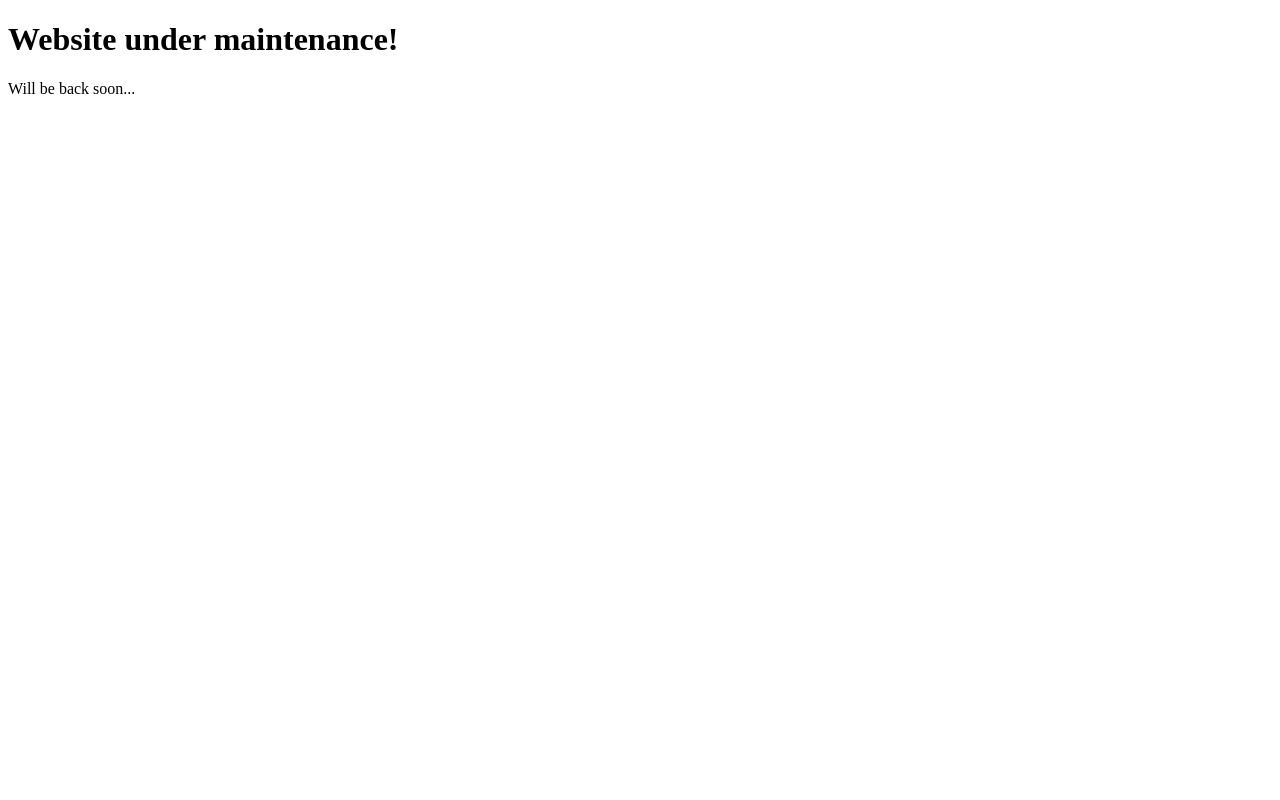
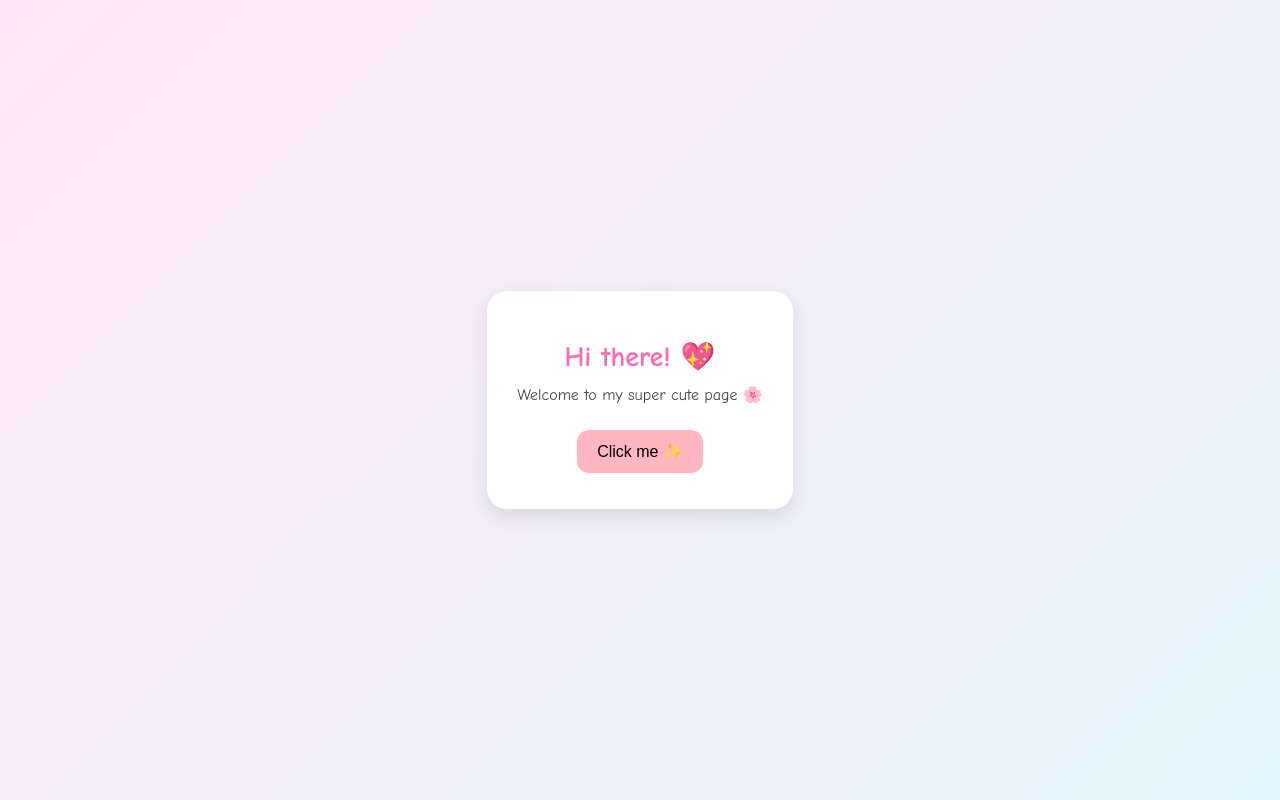
Before and after one commit to JoaoManuelRego/joaomanuelrego.github.io, a plain HTML site: page index.html in a window 1280 px wide. Drawn offline with Linux system fonts and the light colour scheme.

Commit message:
simple_github_pages_index (1)

```diff
--- a/index.html
+++ b/index.html
@@ -1,12 +1,95 @@
-<!DOCTYPE html>
-<html>
-<Head>
-<title>
-Maria Beatriz & João Manuel
-</title>
-</Head>
+<!doctype html>
+<html lang="en">
+<head>
+  <meta charset="utf-8" />
+  <meta name="viewport" content="width=device-width, initial-scale=1" />
+  <title>Cute Site ✨</title>
+  <style>
+    body {
+      margin: 0;
+      font-family: "Comic Sans MS", "Comic Neue", cursive;
+      background: linear-gradient(135deg, #ffe6f7, #e6f7ff);
+      color: #444;
+      min-height: 100vh;
+      display: flex;
+      align-items: center;
+      justify-content: center;
+    }
+    .card {
+      background: white;
+      border-radius: 20px;
+      padding: 30px;
+      max-width: 420px;
+      text-align: center;
+      box-shadow: 0 8px 20px rgba(0,0,0,0.1);
+      transition: all 0.3s ease;
+    }
+    h1 {
+      font-size: 28px;
+      margin-bottom: 12px;
+      color: #ff69b4;
+    }
+    p {
+      margin: 0 0 20px;
+    }
+    button {
+      background: #ffb6c1;
+      border: none;
+      padding: 12px 20px;
+      border-radius: 12px;
+      font-size: 16px;
+      cursor: pointer;
+      transition: background 0.2s;
+      margin: 6px;
+    }
+    button:hover {
+      background: #ff8da1;
+    }
+    .hidden {
+      display: none;
+    }
+    .emoji {
+      font-size: 40px;
+      margin: 10px 0;
+    }
+  </style>
+</head>
 <body>
-<h1>Website under maintenance!</h1>
-<p>Will be back soon...</p>
+  <div class="card">
+    <!-- Initial page -->
+    <div id="page1">
+      <h1>Hi there! 💖</h1>
+      <p>Welcome to my super cute page 🌸</p>
+      <button onclick="showPage2()">Click me ✨</button>
+    </div>
+
+    <!-- Hidden page with Yes/No options -->
+    <div id="page2" class="hidden">
+      <h1>Yay! 🎉</h1>
+      <div class="emoji">🐱🌈🍓</div>
+      <p>You discovered the secret page. Do you like it? 💕</p>
+      <button onclick="answerYes()">Yes 💖</button>
+      <button onclick="answerNo()">No 😢</button>
+      <br>
+      <button onclick="showPage1()">Go back ⬅️</button>
+    </div>
+  </div>
+
+  <script>
+    function showPage2(){
+      document.getElementById('page1').classList.add('hidden');
+      document.getElementById('page2').classList.remove('hidden');
+    }
+    function showPage1(){
+      document.getElementById('page2').classList.add('hidden');
+      document.getElementById('page1').classList.remove('hidden');
+    }
+    function answerYes(){
+      alert('Yay! You said YES 💕✨ That makes me so happy! 🎉');
+    }
+    function answerNo(){
+      alert('Oh no 😢 But that’s okay, you are still awesome 🌈💫');
+    }
+  </script>
 </body>
 </html>
```
